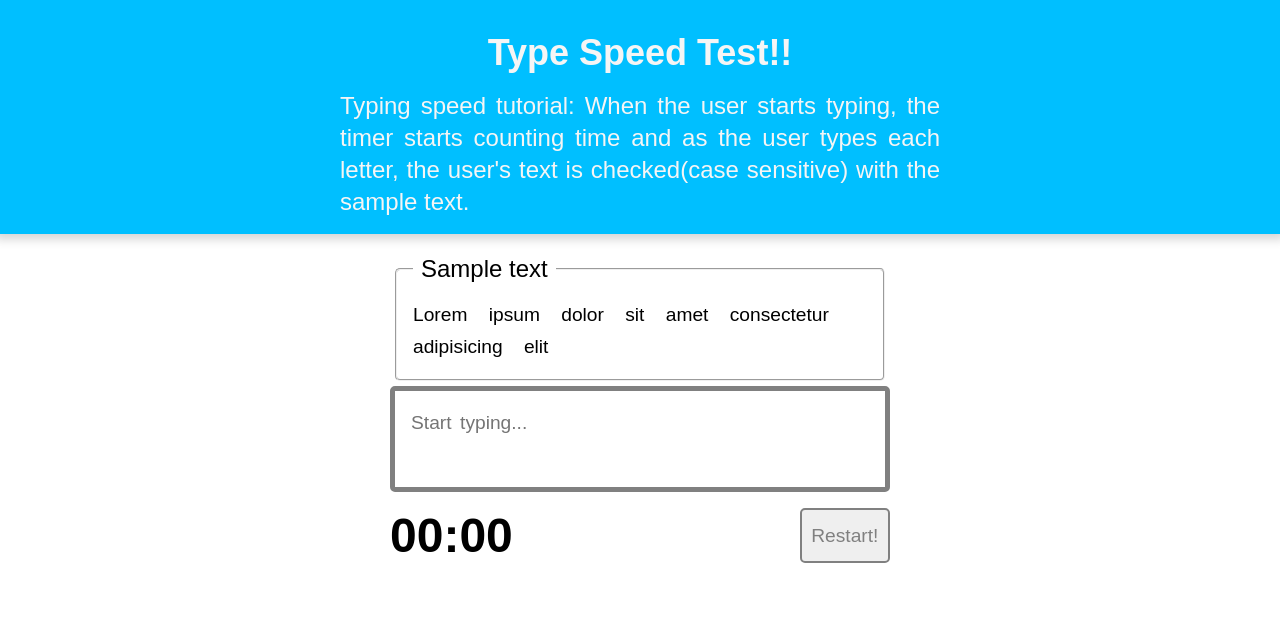
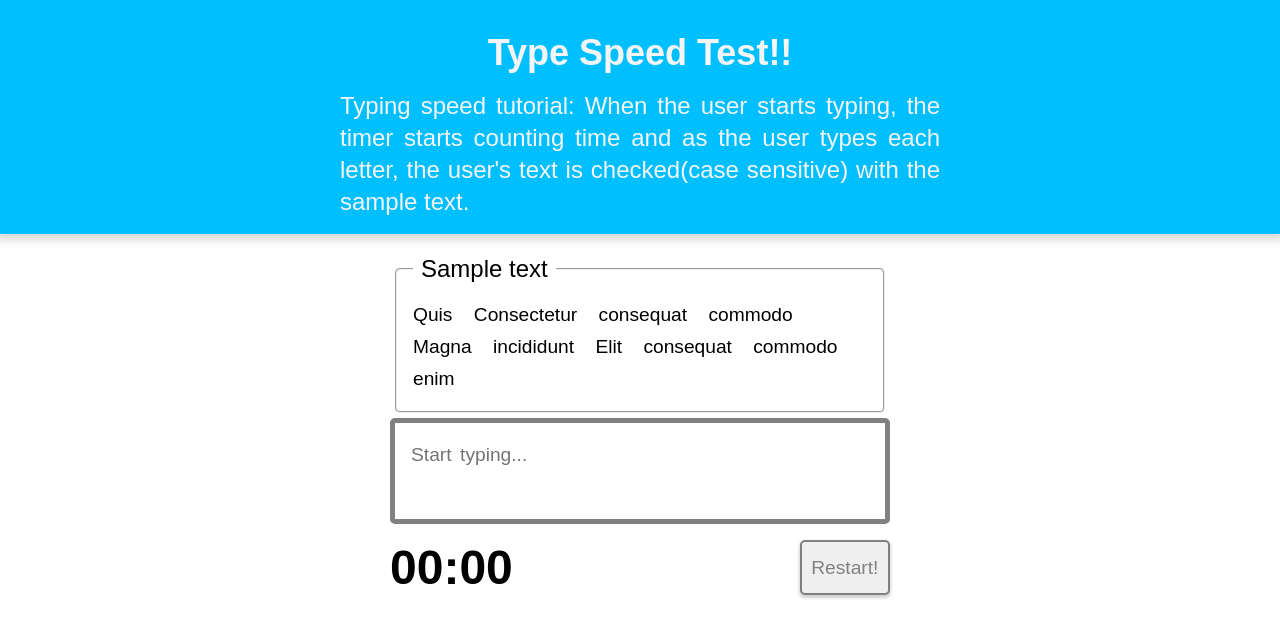
Before and after one commit to farshad-vgr/type-speed-test-js, a plain HTML site: page index.html in a window 1280 px wide. Both pictures are taken after a click on the button "Restart!". Drawn offline with Linux system fonts and the light colour scheme.

Commit message:
Random sample text added

```diff
--- a/index.html
+++ b/index.html
@@ -23,7 +23,7 @@
       <section id="test-area">
         <fieldset>
           <legend>Sample text</legend>
-          <p id="sample-text">Lorem ipsum dolor sit amet consectetur adipisicing elit</p>
+          <p id="sample-text"></p>
         </fieldset>
 
         <div id="test-wrapper">
@@ -31,6 +31,12 @@
             id="text-area"
             name="textarea"
             autocomplete="off"
+            onselectstart="return false"
+            onpaste="return false"
+            onCopy="return false"
+            onCut="return false"
+            onDrag="return false"
+            onDrop="return false"
             placeholder="Start typing..."></textarea>
         </div>
 
--- a/script.js
+++ b/script.js
@@ -1,16 +1,55 @@
-const originText = document.querySelector("#sample-text").textContent;
-const testWrapper = document.querySelector("#test-wrapper");
-const textArea = document.querySelector("#text-area");
-const theTimer = document.querySelector("#timer");
-const resetButton = document.querySelector("#reset");
+let originText = document.querySelector("#sample-text");
+let testWrapper = document.querySelector("#test-wrapper");
+let textArea = document.querySelector("#text-area");
+let theTimer = document.querySelector("#timer");
+let resetButton = document.querySelector("#reset");
 
 textArea.addEventListener("keypress", Start);
 textArea.addEventListener("keyup", spellCheck);
 resetButton.addEventListener("click", reset);
 
-var timer = [0, 1];
-var isTimerRunnig = false;
-var interval;
+const testWords = [
+  "Lorem",
+  "ipsum",
+  "dolor",
+  "Sit",
+  "amet",
+  "Consectetur",
+  "adipisicing",
+  "Elit",
+  "sed",
+  "eiusmod",
+  "Tempor",
+  "incididunt",
+  "labore",
+  "Magna",
+  "aliqua",
+  "enim",
+  "minim",
+  "Veniam",
+  "Quis",
+  "nostrud",
+  "exercitation",
+  "ullamco",
+  "laboris",
+  "nisi",
+  "aliquip",
+  "commodo",
+  "consequat",
+];
+originText.innerHTML = wordSelector(testWords);
+let timer = [0, 1];
+let isTimerRunnig = false;
+let interval;
+
+function wordSelector(arr) {
+  let words = "";
+  for (let i = 0; i < 10; i++) {
+    let randomNumber = Math.floor(Math.random() * arr.length);
+    words += arr[randomNumber] + " ";
+  }
+  return words.trim();
+}
 
 function runTimer() {
   let currentTime = `${leadingZero(timer[0])}:${leadingZero(timer[1])}`;
@@ -33,11 +72,11 @@ function Start() {
 
 function spellCheck() {
   let textEntered = textArea.value;
-  let originTextMatch = originText.substring(0, textEntered.length);
+  let originTextMatch = originText.innerHTML.substring(0, textEntered.length);
 
   if (textEntered == "") {
     testWrapper.style.borderColor = "grey";
-  } else if (textEntered == originText) {
+  } else if (textEntered == originText.innerHTML) {
     testWrapper.style.borderColor = "lightgreen";
     showResult();
     textArea.setAttribute("disabled", "true");
@@ -54,11 +93,12 @@ function spellCheck() {
 function reset() {
   clearInterval(interval);
   interval = null;
+  originText.innerHTML = wordSelector(testWords);
   timer = [0, 1];
   isTimerRunnig = false;
-    textArea.value = "";
-    textArea.removeAttribute("disabled");
-    textArea.focus();
+  textArea.value = "";
+  textArea.removeAttribute("disabled");
+  textArea.focus();
   theTimer.innerHTML = "00:00";
   testWrapper.style.borderColor = "grey";
 }
@@ -71,8 +111,20 @@ function leadingZero(time) {
 }
 
 function showResult() {
-  let sumWords = originText.split(" ").length;
+  let sumWords = originText.innerHTML.split(" ").length;
   let sumTimes = Math.round(timer[0] * 60 + timer[1]);
   let result = Math.round((sumWords * 60) / sumTimes);
-  textArea.value = `Your typing speed is ${result} WPM(words per minute)`;
+  if (result >= 30) {
+    textArea.value = `Your typing speed is ${result} WPM(words per minute)
+    Your typing speed is EXCELLENT!`;
+  } else if (result < 30 && result >= 20) {
+    textArea.value = `Your typing speed is ${result} WPM(words per minute)
+    Your typing speed is GOOD!`;
+  } else if (result < 20 && result >= 10) {
+    textArea.value = `Your typing speed is ${result} WPM(words per minute)
+    Your typing speed is MODERATE!`;
+  } else if (result < 10) {
+    textArea.value = `Your typing speed is ${result} WPM(words per minute)
+    Your typing speed is NOT GOOD!`;
+  }
 }
--- a/style.css
+++ b/style.css
@@ -93,6 +93,7 @@ main article p {
   color: gray;
   border: 2px solid grey;
   border-radius: 5px;
+  box-shadow: 0 2px 3px 1px lightgrey;
   cursor: pointer;
 }
 
```
Also changed, not shown: README.md (added), screenshot1.png (added), screenshot2.png (added).
